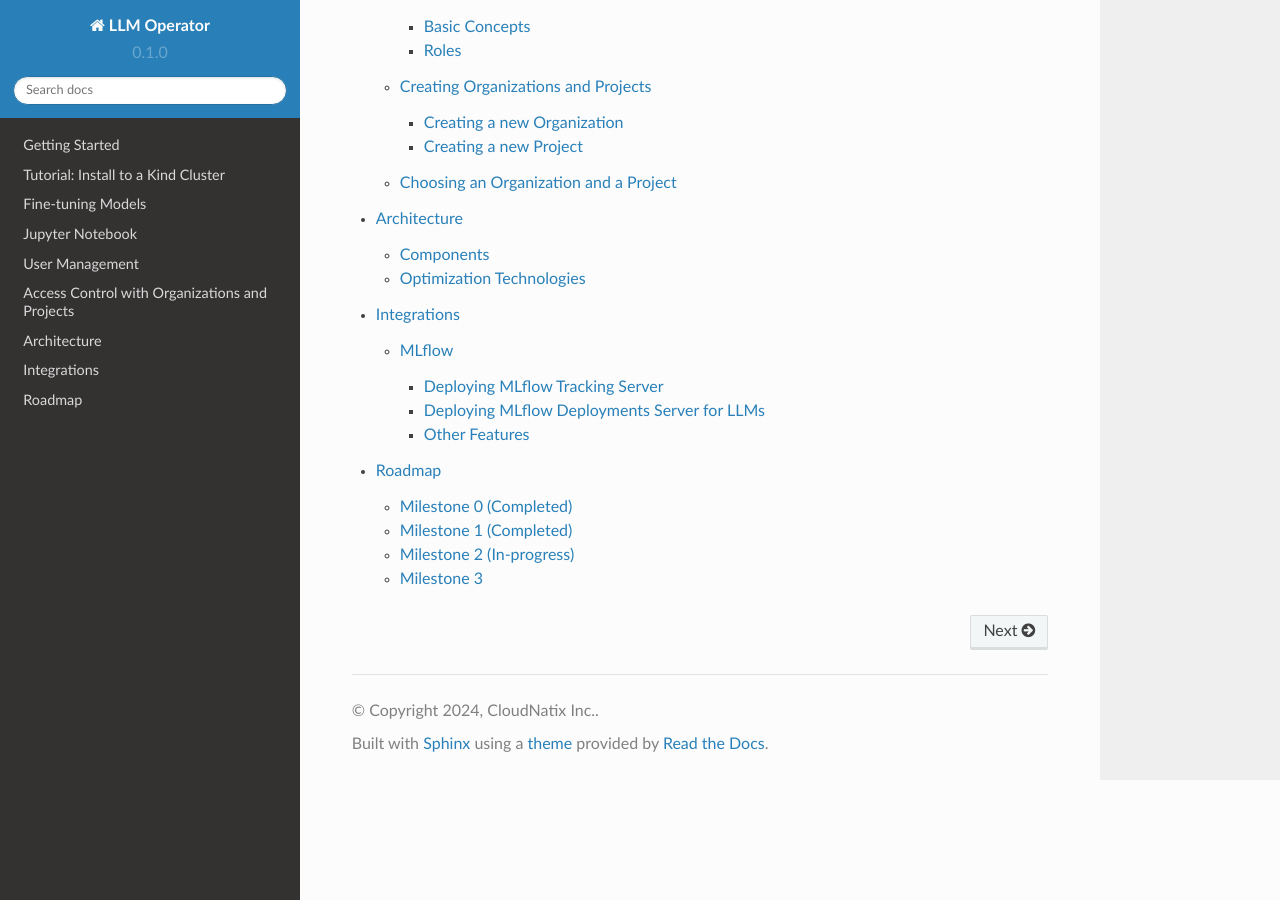
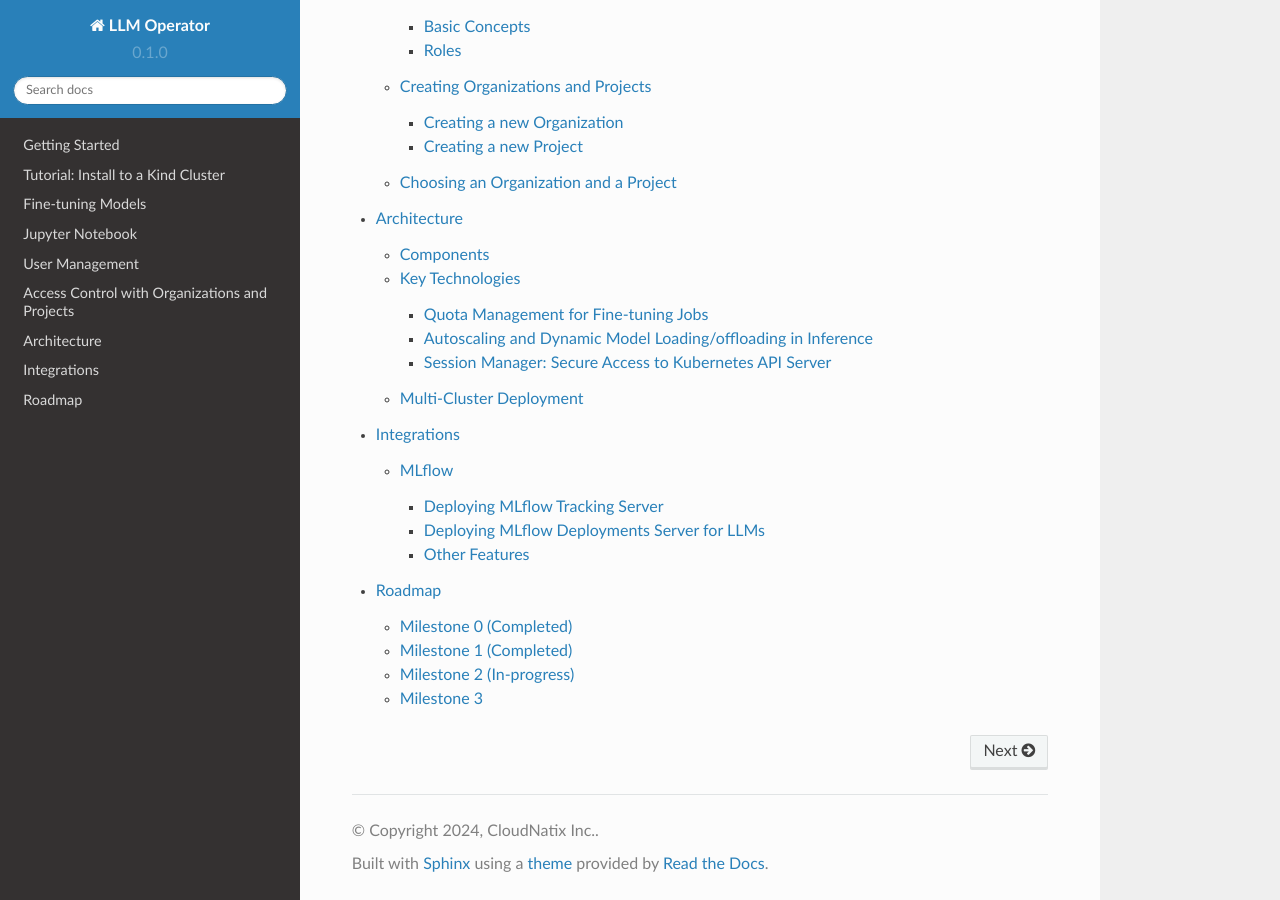
Before and after one commit to llm-operator/docs, a Sphinx documentation site: the page built from docs/source/index.rst, in a window 1280 px wide and 900 px high, scrolled down 1406 px. Built offline with Sphinx 7.4.7 and the Read the Docs theme 2.0.0, drawn with Linux system fonts in a browser that asks for light colours; part of the change alters nothing that is shown.

Commit message:
Update the architecture page (#43)

```diff
--- a/docs/source/architecture.rst
+++ b/docs/source/architecture.rst
@@ -14,21 +14,68 @@ LLM Operator provisions the LLM stack consisting of the following micro services
 - Job Manager
 - Model Manager
 - File Manager
+- User Manager
+- Session Manager
 - RBAC Manager
-- Session Manager
-
-Each manager is responsible for specific feature of LLM services as their name indicates.
 
 
-Each manager consists of one or more than one K8s deployment. In a
-typical configuration, all the services are deployed into a single
-Kubernetes cluster, but you can also deploy these services on multiple
-Kubernetes clusters (e.g., control plane cluster and GPU worker
-clusters).
+Each manager is responsible for the specific feature of LLM services as their names indicate. The following diagram shows the high-level
+architecture:
 
-Optimization Technologies
--------------------------
+.. image:: images/architecture_diagram.png
 
-- Quota management for fine-tuning jobs
-- Inference autoscaling with GPU utilization
-- Dynamic model loading & offloading in inference
+
+LLM Operator has dependency to the following components:
+
+- Ingress controller
+- SQL database
+- S3-compatible object store
+- `Dex <https://github.com/dexidp/dex>`_
+
+Ingress controller is required to route traffic to each service. SQL database and S3-compatible object store
+are used to persist metadata (e.g., fine-tuning jobs), fine-tuned models, and training/validation files.
+Dex is to used to provide authentication.
+
+
+Key Technologies
+----------------
+
+Quota Management for Fine-tuning Jobs
+^^^^^^^^^^^^^^^^^^^^^^^^^^^^^^^^^^^^^
+
+LLM Operator allows uses to manage GPU quotas with integration with `Kueue <https://github.com/kubernetes-sigs/kueue>`_.
+
+
+Autoscaling and Dynamic Model Loading/offloading in Inference
+^^^^^^^^^^^^^^^^^^^^^^^^^^^^^^^^^^^^^^^^^^^^^^^^^^^^^^^^^^^^^
+
+Inference Manager dynamically loads and offloads models up on requests it receives. It also dynamically auto-scales
+pods based on demand.
+
+
+Session Manager: Secure Access to Kubernetes API Server
+^^^^^^^^^^^^^^^^^^^^^^^^^^^^^^^^^^^^^^^^^^^^^^^^^^^^^^^
+
+LLM Operator internally accesses Kubernetes API server to allow end
+users to access logs of fine-tuning jobs, exec into a Jupyter
+Notebook, etc. As end users might not have direct access to a Kubernetes API server,
+LLM Operator uses Session Manager to provide a secure tunnel between end users and Kubernetes API server.
+
+Session Manager consists of two components: `server` and `agent`. The `agent` establishes HTTP(S) connections
+to the `server` and keeps the connections. Upon receiving a request from end users, the `server` forwards the request
+to the `agent` using one of the established connections. Then the `agent` forwards the request to the Kubernetes API server.
+
+This architecture enables the deployment where the `server` and the `agent` can run in separate Kubernetes clusters. As
+the `agent` initiates a connection (not the `server`), there is no need to open incoming traffic at the cluster where the `agent` runs.
+An ingress controller is still the only place where incoming traffic is sent.
+
+
+Multi-Cluster Deployment
+------------------------
+
+LLM Operator deploys Kubernetes deployments to provision the LLM
+stack. In a typical configuration, all the services are deployed into
+a single Kubernetes cluster, but you can also deploy these services on
+multiple Kubernetes clusters. For example, you can deploy a control
+plane component in a CPU K8s cluster and deploy the rest of the
+components in GPU compute clusters.
```
Also changed, not shown: 1 other file.
